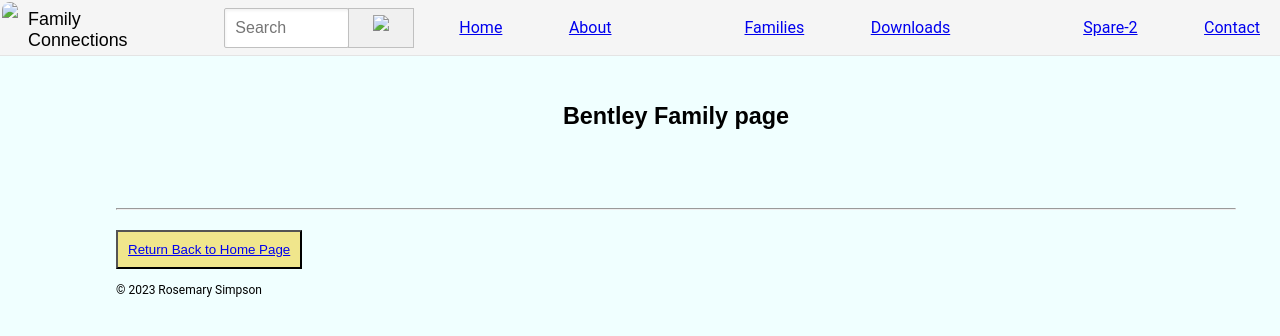
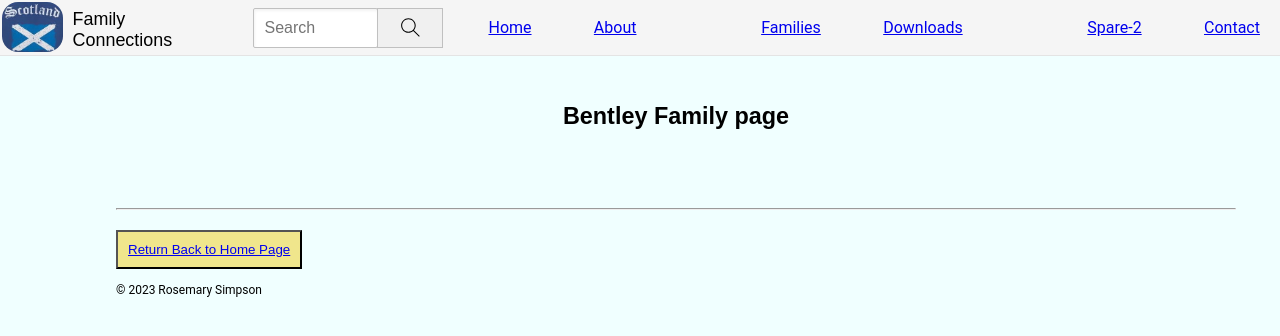
Before and after one commit to Beenz75/family-connections, a plain HTML site: page links/bentley.html in a window 1280 px wide. Drawn offline with Linux system fonts and the light colour scheme; the site is published under a folder, as on GitHub Pages, so addresses that start at the root find nothing.

Commit message:
Add files via upload

```diff
--- a/links/bentley.html
+++ b/links/bentley.html
@@ -12,13 +12,13 @@
 
     <header class="header">
       <div class="left-section">
-        <img class="site-logo" src="/images/icons/scotland-crest.jpg">
+        <img class="site-logo" src="../images/icons/scotland-crest.jpg">
         <p>Family Connections</p>
       </div>
       <div class="middle-section">
         <input class="search-bar" type="text" placeholder="Search">
         <button class="search-button">
-          <img class="search-icon" src="/images/icons/search.svg">
+          <img class="search-icon" src="../images/icons/search.svg">
           <div class="tooltip">Search</div>
       </div>
 
```
Also changed, not shown: index.html (+1 -1 lines), links/contact.html (+2 -2 lines), links/families.html (+2 -2 lines), links/gray.html (+2 -2 lines), links/kirman.html (+2 -2 lines), links/laird.html (+2 -2 lines), links/simpson.html (+2 -2 lines), links/spare-2.html (+2 -2 lines), links/weymouth.html (+2 -2 lines).
